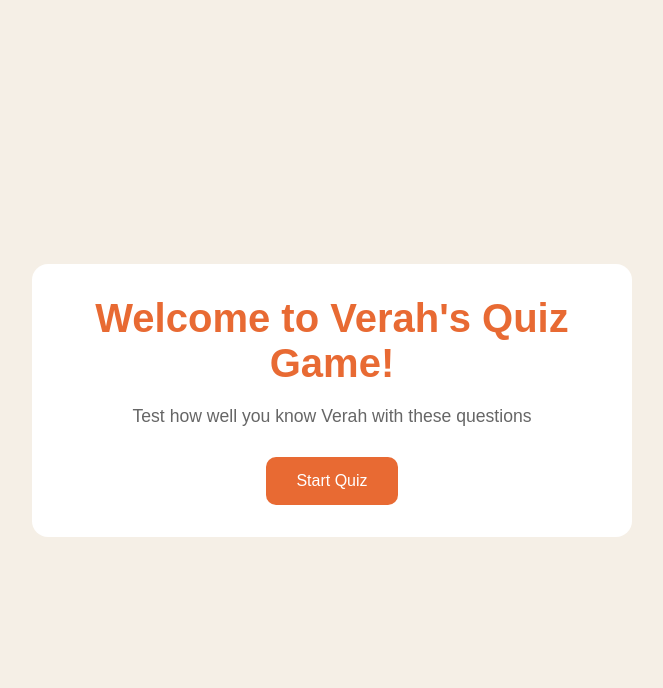
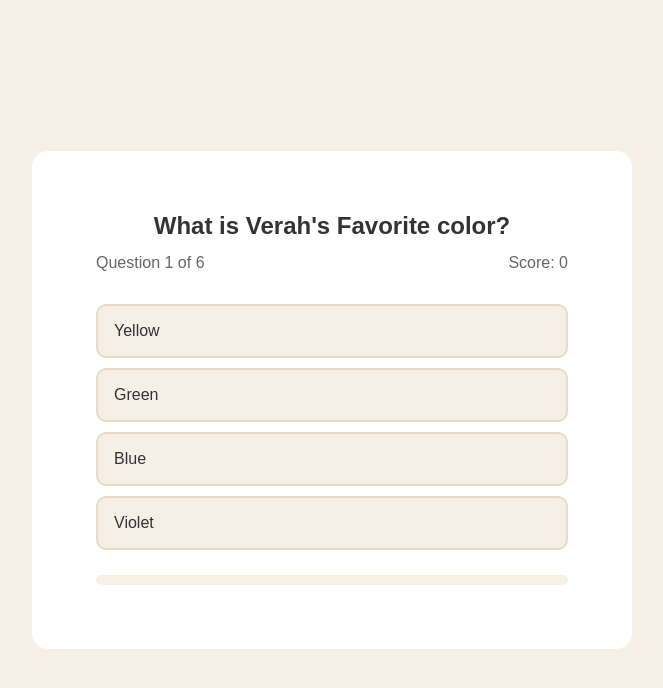
Before and after one commit to verahjd/quiz-game, a plain HTML site: page index.html in a window 1280 px wide. Both pictures are taken after a click on the button "Start Quiz". Shown: the whole page, without its empty margins (308-971 px from the left). Drawn offline with Linux system fonts and the light colour scheme.

Commit message:
add: fix class name for start screen and implement quiz functionality in script.js

```diff
--- a/index.html
+++ b/index.html
@@ -9,7 +9,7 @@
 </head>
 <body>
     <div class="container">
-        <div class="screen-active" id="start-screen">
+        <div class="screen screen-active" id="start-screen">
             <h1>Welcome to Verah's Quiz Game!</h1>
             <p>Test how well you know Verah with these questions</p>
             <button id="start-btn">Start Quiz</button>
@@ -47,5 +47,7 @@
             <button id="restart-btn">Restart Quiz</button>
         </div>
     </div>
+
+    <script src="script.js"></script>
 </body>
 </html>
--- /dev/null
+++ b/script.js
@@ -0,0 +1,209 @@
+// ---------- DOM Elements ----------
+const startScreen = document.getElementById("start-screen");
+const quizScreen = document.getElementById("quiz-screen");
+const resultScreen = document.getElementById("result-screen");
+const startButton = document.getElementById("start-btn");
+const questionText = document.getElementById("question-text");
+const answersContainer = document.getElementById("answers-container");
+const currentQuestionSpan = document.getElementById("current-question");
+const totalQuestionsSpan = document.getElementById("total-questions");
+const scoreSpan = document.getElementById("score");
+const finalScoreSpan = document.getElementById("final-score");
+const maxScoreSpan = document.getElementById("max-score");
+const resultMessage = document.getElementById("result-message");
+const restartButton = document.getElementById("restart-btn");
+const progressBar = document.getElementById("progress");
+
+// ---------- Quiz Data ----------
+const quizQuestions = [
+  {
+    question: "What is Verah's Favorite color?",
+    answers: [
+      { text: "Yellow", correct: false },
+      { text: "Green", correct: false },
+      { text: "Blue", correct: true },
+      { text: "Violet", correct: false }
+    ]
+  },
+  {
+    question: "What is Verah's Star sign?",
+    answers: [
+      { text: "Aquarius", correct: false },
+      { text: "Scorpio", correct: true },
+      { text: "Aries", correct: false },
+      { text: "Virgo", correct: false }
+    ]
+  },
+  {
+    question: "Who was Verah's favorite childhood superhero?",
+    answers: [
+      { text: "Spiderman", correct: false },
+      { text: "Ironman", correct: false },
+      { text: "Green Lantern", correct: false },
+      { text: "Batman", correct: true }
+    ]
+  },
+  {
+    question: "What extracurricular did Verah do the longest?",
+    answers: [
+      { text: "Volleyball", correct: false },
+      { text: "Ballet", correct: false },
+      { text: "Wushu", correct: true },
+      { text: "Urban Dance", correct: false }
+    ]
+  },
+  {
+    question: "How many medals have Verah won in total?",
+    answers: [
+      { text: "13", correct: false },
+      { text: "19", correct: false },
+      { text: "21", correct: true },
+      { text: "17", correct: false }
+    ]
+  },
+  {
+    question: "What time was Verah born?",
+    answers: [
+      { text: "12:30pm", correct: false },
+      { text: "4:00am", correct: false },
+      { text: "11:40am", correct: true },
+      { text: "8:20pm", correct: false }
+    ]
+  }
+];
+
+// ---------- State ----------
+let currentQuestionIndex = 0;
+let score = 0;
+let answersDisabled = false;
+
+totalQuestionsSpan.textContent = quizQuestions.length;
+maxScoreSpan.textContent = quizQuestions.length;
+
+// ---------- Screen helpers ----------
+function showStartScreen() {
+  startScreen.classList.add("screen-active");
+  quizScreen.classList.remove("screen-active");
+  resultScreen.classList.remove("screen-active");
+}
+
+function showQuizScreen() {
+  startScreen.classList.remove("screen-active");
+  quizScreen.classList.add("screen-active");
+  resultScreen.classList.remove("screen-active");
+}
+
+function showResultScreen() {
+  startScreen.classList.remove("screen-active");
+  quizScreen.classList.remove("screen-active");
+  resultScreen.classList.add("screen-active");
+}
+
+// ---------- Quiz Flow ----------
+function startQuiz() {
+  // reset state
+  currentQuestionIndex = 0;
+  score = 0;
+  answersDisabled = false;
+
+  // reset UI
+  scoreSpan.textContent = "0";
+  currentQuestionSpan.textContent = "1";
+  setProgress(0);
+
+  showQuizScreen();
+  renderQuestion();
+}
+
+function renderQuestion() {
+  const q = quizQuestions[currentQuestionIndex];
+  questionText.textContent = q.question;
+
+  // Clear previous answers
+  answersContainer.innerHTML = "";
+
+  q.answers.forEach(({ text, correct }) => {
+    const btn = document.createElement("button");
+    btn.className = "answer-btn";
+    btn.textContent = text;
+    btn.dataset.correct = String(!!correct);
+
+    btn.addEventListener("click", () => handleAnswerClick(btn));
+    answersContainer.appendChild(btn);
+  });
+
+  // Update heads-up info
+  currentQuestionSpan.textContent = String(currentQuestionIndex + 1);
+  setProgress((currentQuestionIndex / quizQuestions.length) * 100);
+  answersDisabled = false;
+}
+
+function handleAnswerClick(buttonEl) {
+  if (answersDisabled) return;
+  answersDisabled = true;
+
+  const isCorrect = buttonEl.dataset.correct === "true";
+  if (isCorrect) {
+    score += 1;
+    scoreSpan.textContent = String(score);
+    buttonEl.classList.add("correct");
+  } else {
+    buttonEl.classList.add("incorrect");
+  }
+
+  // Reveal the correct answer
+  Array.from(answersContainer.children).forEach((btn) => {
+    if (btn.dataset.correct === "true") {
+      btn.classList.add("correct");
+    }
+    // Lock all choices
+    btn.disabled = true;
+  });
+
+  // Advance after a short pause
+  setTimeout(() => {
+    const nextIndex = currentQuestionIndex + 1;
+    if (nextIndex < quizQuestions.length) {
+      currentQuestionIndex = nextIndex;
+      renderQuestion();
+    } else {
+      // Finish
+      setProgress(100);
+      showResults();
+    }
+  }, 800);
+}
+
+function setProgress(percent) {
+  progressBar.style.width = `${Math.min(100, Math.max(0, percent))}%`;
+}
+
+function showResults() {
+  finalScoreSpan.textContent = String(score);
+
+  // Friendly message based on performance
+  const total = quizQuestions.length;
+  const pct = (score / total) * 100;
+
+  let msg = "Nice try!";
+  if (pct === 100) msg = "Perfect! You know Verah by heart. 💯";
+  else if (pct >= 80) msg = "Awesome job! Almost perfect. 🌟";
+  else if (pct >= 60) msg = "Good work! You know Verah pretty well. 🙂";
+  else msg = "Keep trying—you’ll get to know Verah even better! 💪";
+
+  resultMessage.textContent = msg;
+
+  showResultScreen();
+}
+
+function restartQuiz() {
+  // Go back to the start screen to let the user begin again
+  showStartScreen();
+}
+
+// ---------- Events ----------
+startButton.addEventListener("click", startQuiz);
+restartButton.addEventListener("click", restartQuiz);
+
+// Ensure initial view is the start screen
+showStartScreen();
```
